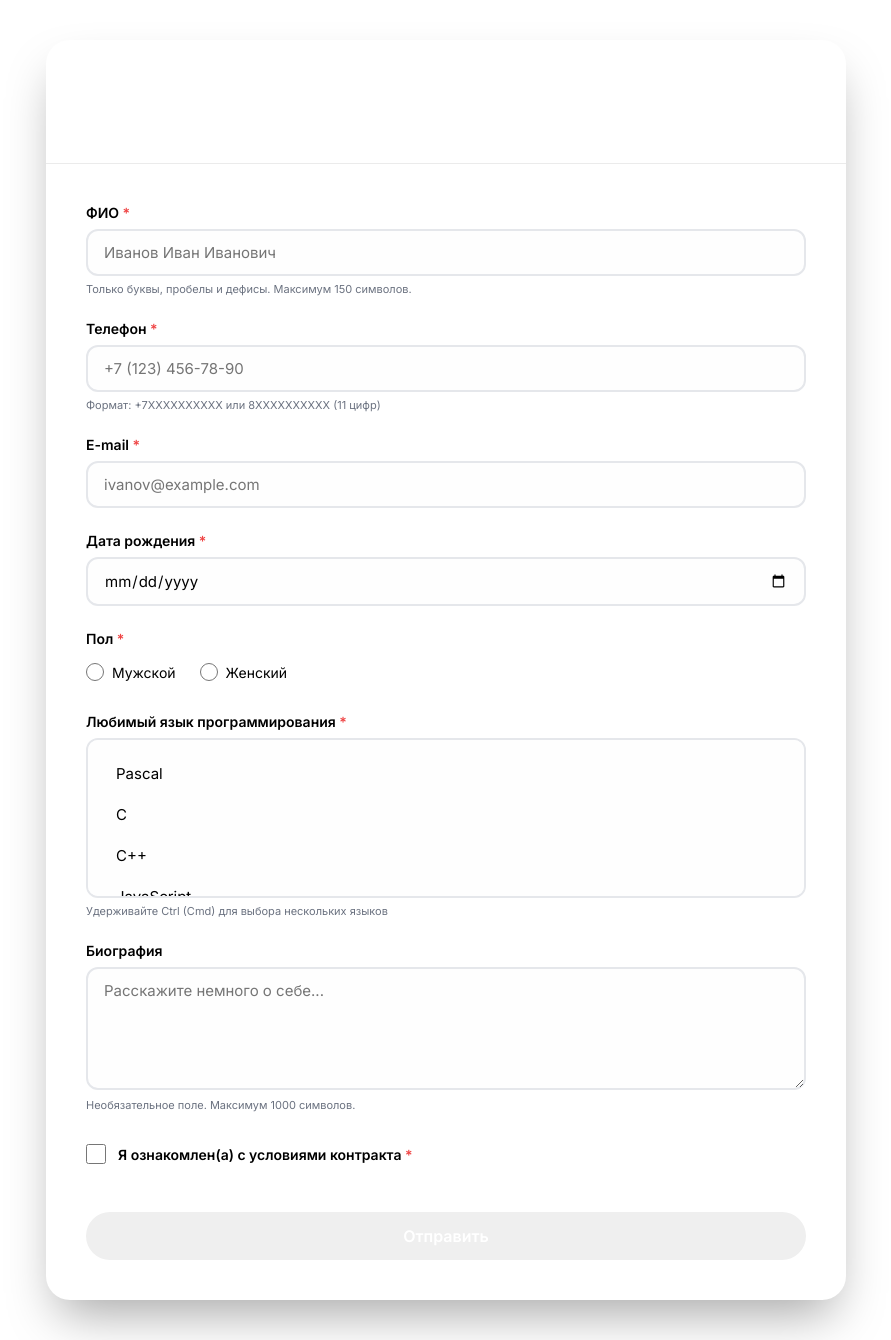
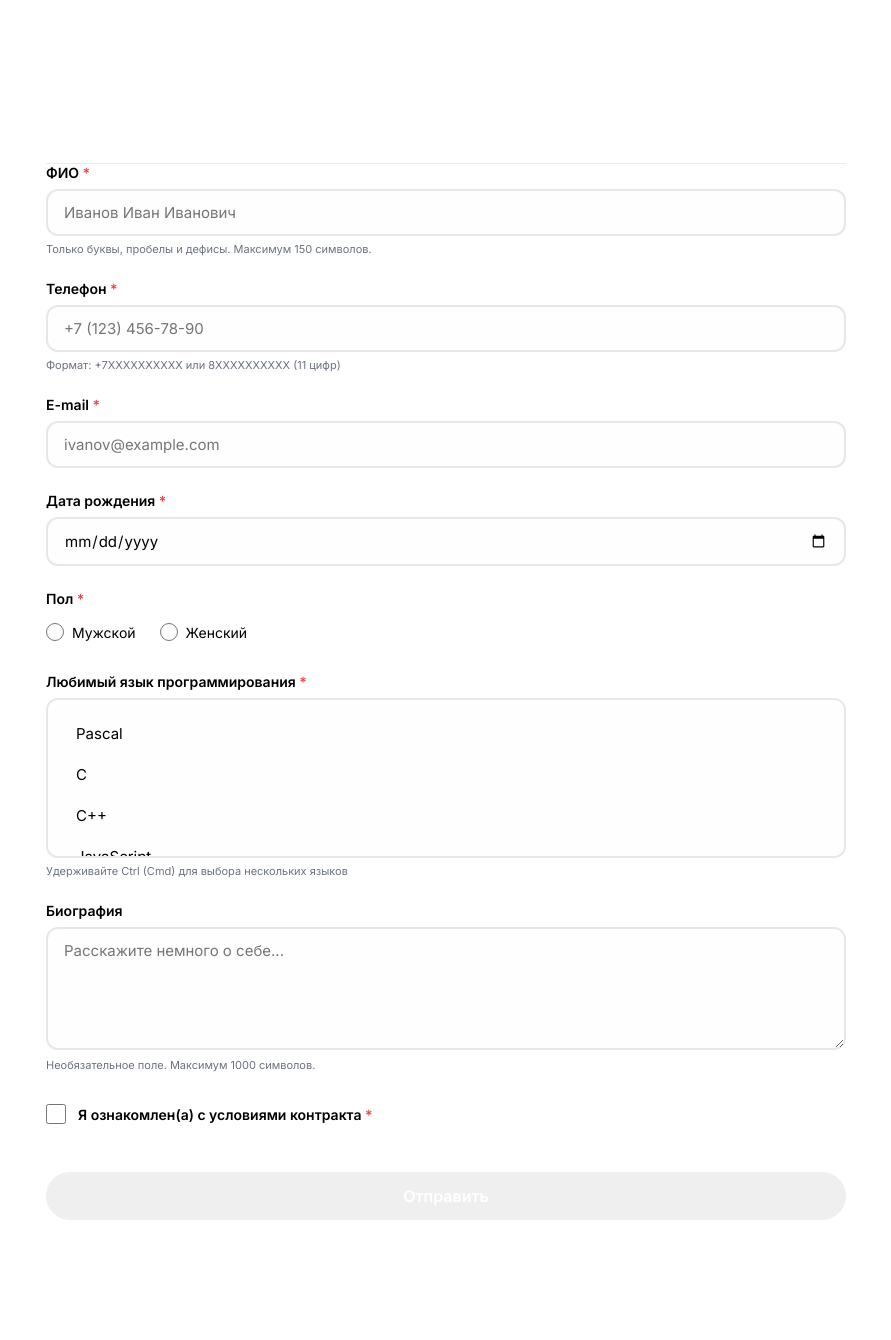
Before and after one commit to flowtop/php_form_5, a PHP site: page /form.php in a window 1280 px wide. Shown: the whole page, without its empty margins (194-1085 px from the left). After the commit the page ends 1220 px from the top, so only its background shows below. Run offline with PHP 8.4, Linux system fonts and the light colour scheme.

Commit message:
style fixes

```diff
--- a/form.php
+++ b/form.php
@@ -24,9 +24,6 @@
         .container {
             max-width: 800px;
             width: 100%;
-            background: white;
-            border-radius: 24px;
-            box-shadow: 0 25px 50px -12px rgba(0, 0, 0, 0.35);
             overflow: hidden;
         }
 
@@ -48,10 +45,6 @@
         .header p {
             opacity: 0.9;
             font-size: 14px;
-        }
-
-        form {
-            padding: 40px;
         }
 
         .form-group {
@@ -191,10 +184,6 @@
             cursor: pointer;
             transition: all 0.2s;
             margin-top: 16px;
-        }
-
-        button:hover {
-            transform: translateY(-2px);
         }
 
         .error-message {
```
